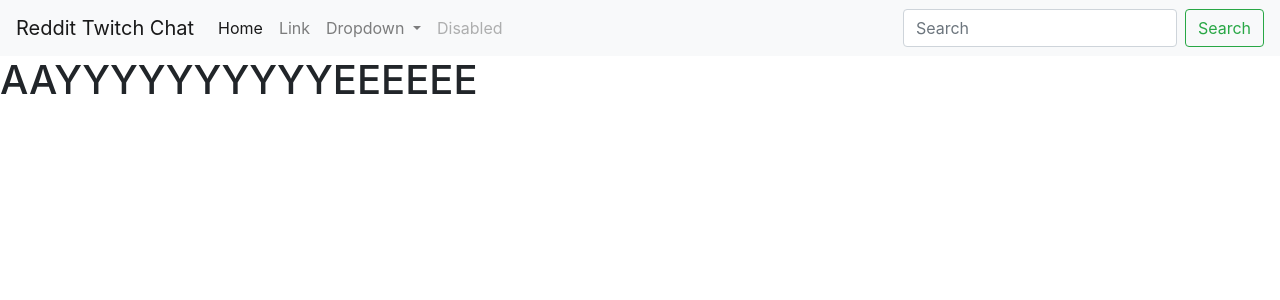
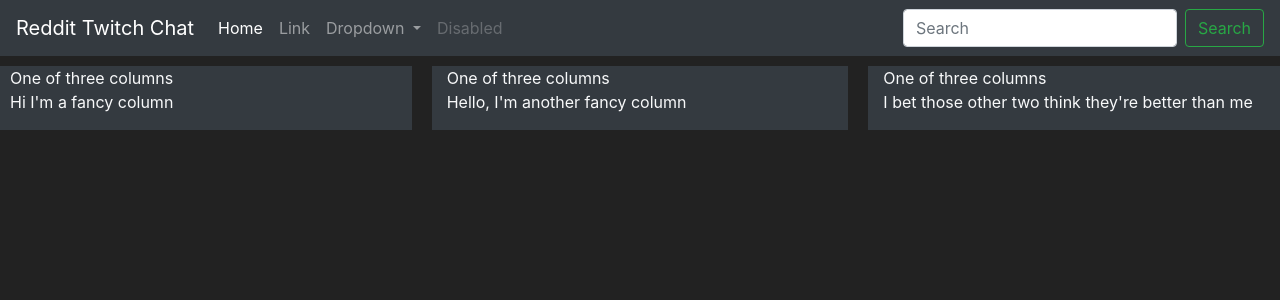
Before and after one commit to ryan-berwald/Reddit_Twitch_Chat, an Angular app: page / in a window 1280 px wide. Shown: the top 300 px of the page. Built offline with nearby package versions, Linux system fonts and the light colour scheme.

Commit message:
Adds basic columns and styles website to dark theme since I'm a night creature

```diff
--- a/src/app/content/content.component.css
+++ b/src/app/content/content.component.css
@@ -0,0 +1,3 @@
+.col-md {
+  margin: 10px;
+}
--- a/src/app/content/content.component.html
+++ b/src/app/content/content.component.html
@@ -1 +1,14 @@
-<h1>AAYYYYYYYYYYEEEEEE</h1>
+<div class="row">
+  <div class="col-md bg-dark text-light">
+    One of three columns
+    <p>Hi I'm a fancy column</p>
+  </div>
+  <div class="col-md bg-dark text-light">
+    One of three columns
+    <p>Hello, I'm another fancy column</p>
+  </div>
+  <div class="col-md bg-dark text-light">
+    One of three columns
+    <p>I bet those other two think they're better than me</p>
+  </div>
+</div>
--- a/src/app/navbar/navbar.component.html
+++ b/src/app/navbar/navbar.component.html
@@ -1,4 +1,4 @@
-<nav class="navbar navbar-expand-lg navbar-light bg-light">
+<nav class="navbar navbar-expand-lg navbar-dark bg-dark">
   <a class="navbar-brand" href="#">Reddit Twitch Chat</a>
   <button class="navbar-toggler" type="button" data-toggle="collapse" data-target="#navbarSupportedContent" aria-controls="navbarSupportedContent" aria-expanded="false" aria-label="Toggle navigation">
     <span class="navbar-toggler-icon"></span>
--- a/src/styles.css
+++ b/src/styles.css
@@ -1 +1,4 @@
 /* You can add global styles to this file, and also import other style files */
+body {
+  background-color: #222
+}
```
